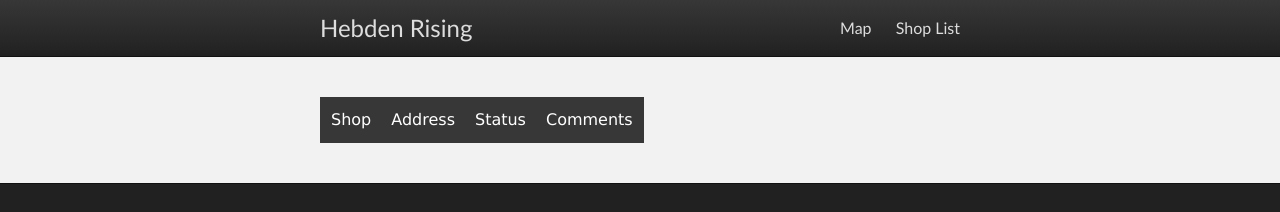
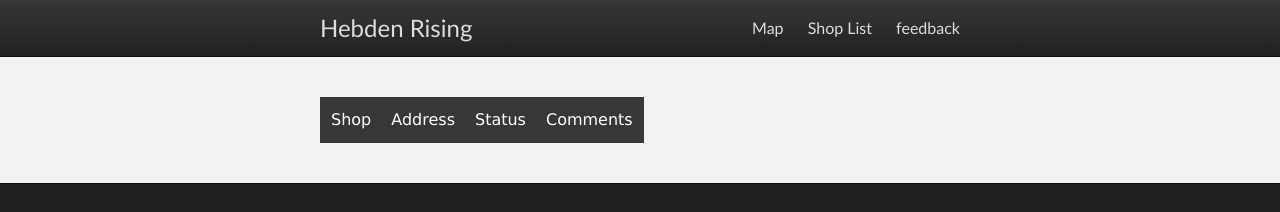
Before and after one commit to dringtech/hebdenrising, a Jekyll site: the page built from shops.html, in a window 1280 px wide. Shown: the top 212 px of the page. Built offline with Jekyll 4.4.1, drawn with Linux system fonts in a browser that asks for light colours.

Commit message:
Integrating feedback form to navigation

```diff
--- a/_data/nav.yml
+++ b/_data/nav.yml
@@ -3,3 +3,6 @@
 
 - title: Shop List
   href: /shops/
+
+- title: feedback
+  href: /feedback/
--- a/feedback.md
+++ b/feedback.md
@@ -1,5 +1,6 @@
 ---
 layout: page
+permalink: /feedback/
 ---
 
 Please let us know if there's any change in the status of the businesses in town.
```
